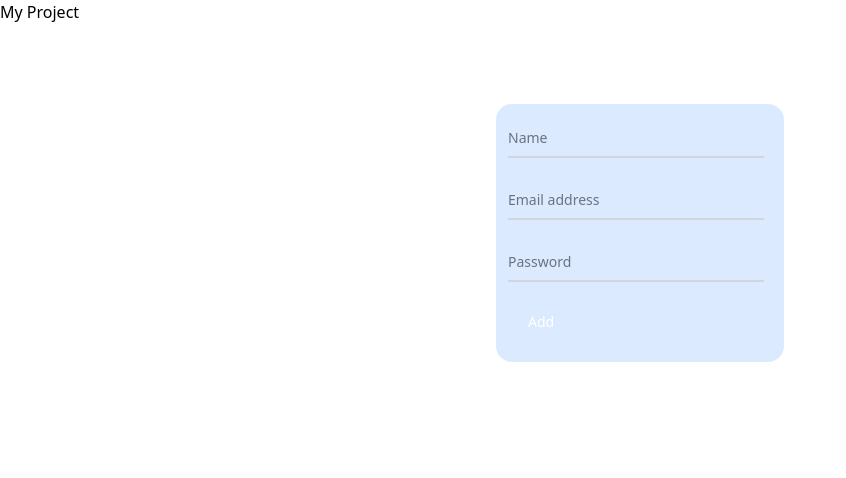
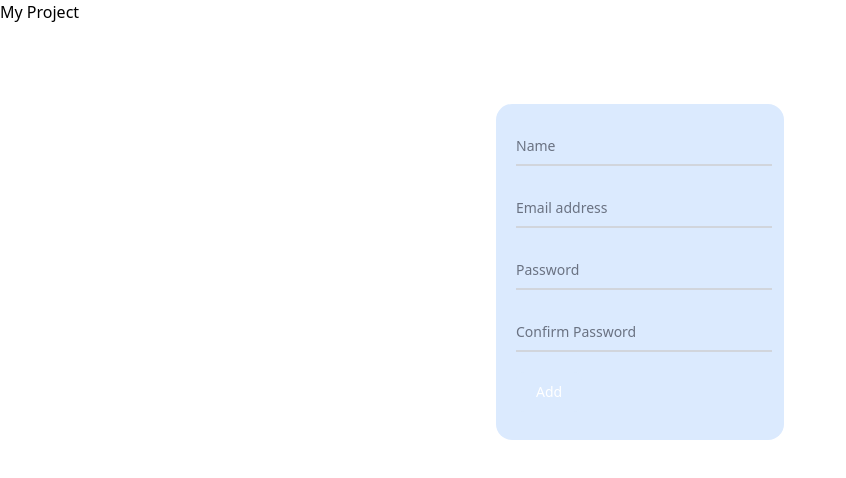
Before and after one commit to abdulrahmanal-Hmeede/task-form, a React (Vite) app: page / in a window 1280 px wide. Shown: the top 478 px of the page, without its empty margins (0-846 px from the left). Built offline with nearby package versions, Linux system fonts and the light colour scheme.

Commit message:
add confirmPassword

```diff
--- a/src/components/Form.jsx
+++ b/src/components/Form.jsx
@@ -3,11 +3,17 @@
 import { useForm } from "react-hook-form";
 import { z } from "zod";
 
-const schema = z.object({
-  name: z.string().min(3, { message: "أدخل اسم أكبر من ثلاثة حروف" }),
-  email: z.string().email({ message: "أدخل ايميل صحيح" }),
-  pass: z.string().min(8, { message: "أدخل كلمة مرور قوية" }),
-});
+const schema = z
+  .object({
+    name: z.string().min(3, { message: "أدخل اسم أكبر من ثلاثة حروف" }),
+    email: z.string().email({ message: "أدخل ايميل صحيح" }),
+    pass: z.string().min(8, { message: "أدخل كلمة مرور قوية" }),
+    confirmPassword: z.string().min(8, { message: "يجب تأكيد كلمة المرور" }),
+  })
+  .refine((data) => data.pass === data.confirmPassword, {
+    message: "كلمة المرور غير متطابقة",
+    path: ["confirmPassword"],
+  });
 
 const Form = () => {
   const {
@@ -22,7 +28,7 @@
 
   return (
     <>
-      <div className="bg-blue-100 p-3 w-72 rounded-2xl place-self-center mt-20">
+      <div className="bg-blue-100 p-5 w-72 rounded-2xl place-self-center mt-20">
         <form className="w-64" onSubmit={handleSubmit(onSend)}>
           <div className="relative z-0 w-full mb-5 group">
             <input
@@ -79,8 +85,26 @@
               <p className="text-red-600">{errors.pass.message}</p>
             )}
           </div>
+          <div className="relative z-0 w-full mb-5 group">
+            <input
+              {...register("confirmPassword")}
+              type="password"
+              id="confirmPassword"
+              className="block py-2.5 px-0 w-full text-sm text-gray-900 bg-transparent border-0 border-b-2 border-gray-300 appearance-none dark:text-white dark:border-gray-600 dark:focus:border-blue-500 focus:outline-none focus:ring-0 focus:border-blue-600 peer"
+              placeholder=" "
+            />
+            <label
+              htmlFor="confirmPassword"
+              className="peer-focus:font-medium absolute text-sm text-gray-500 dark:text-gray-400 duration-300 transform -translate-y-6 scale-75 top-3 -z-10 origin-[0] peer-focus:start-0 rtl:peer-focus:translate-x-1/4 peer-focus:text-blue-600 peer-focus:dark:text-blue-500 peer-placeholder-shown:scale-100 peer-placeholder-shown:translate-y-0 peer-focus:scale-75 peer-focus:-translate-y-6"
+            >
+              Confirm Password
+            </label>
+            {errors.confirmPassword && (
+              <p className="text-red-600">{errors.confirmPassword.message}</p>
+            )}
+          </div>
           <button
-            disabled={!isValid}
+            // disabled={!isValid}
             type="submit"
             className={
               !isValid
```
